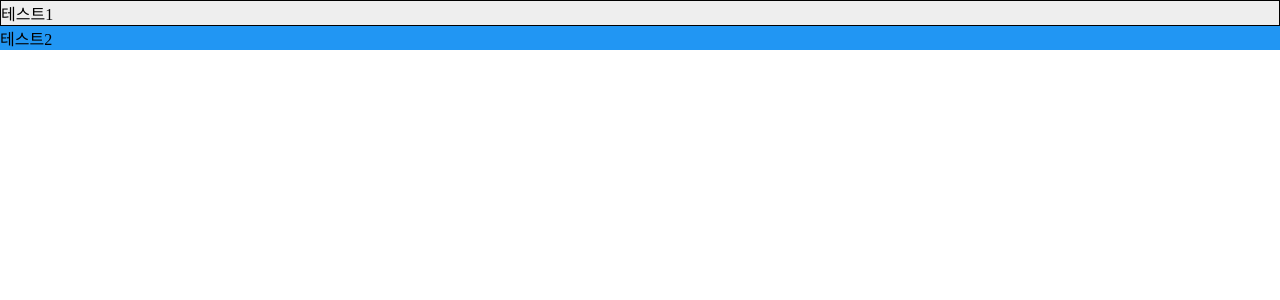
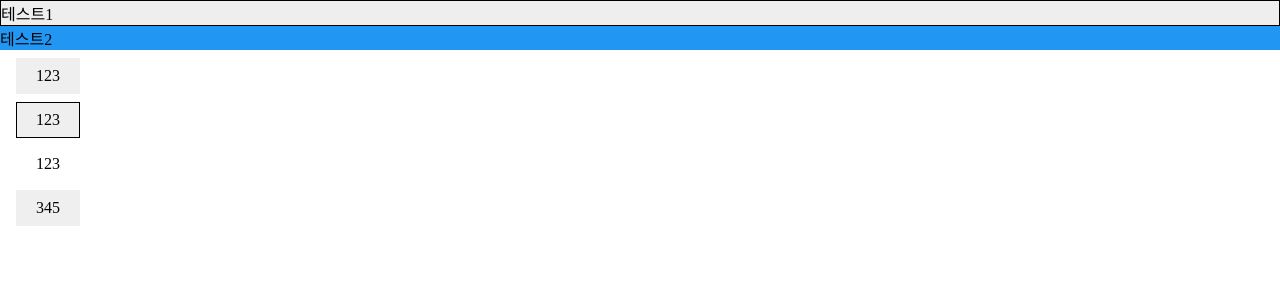
Before and after one commit to es6frontendstudy2021/cheese-ui-component, a React (Create React App) app: page / in a window 1280 px wide. Shown: the top 300 px of the page. Built offline with nearby package versions, Linux system fonts and the light colour scheme.

Commit message:
feat: init button component

```diff
--- a/src/App.jsx
+++ b/src/App.jsx
@@ -1,5 +1,6 @@
 import styled from '@emotion/styled';
 import React from 'react';
+import { Button } from './components/Button';
 
 const Test1 = styled.div`
   border: 1px solid black;
@@ -15,6 +16,10 @@ function App() {
     <div className="App">
       <Test1>테스트1</Test1>
       <Test2>테스트2</Test2>
+      <Button type="contained">123</Button>
+      <Button type="outlined">123</Button>
+      <Button type="texted">123</Button>
+      <Button>345</Button>
     </div>
   );
 }
--- a/src/asset/style/globalStyle.jsx
+++ b/src/asset/style/globalStyle.jsx
@@ -82,6 +82,7 @@ const resetCss = css`
   time,
   mark,
   audio,
+  button,
   video {
     margin: 0;
     padding: 0;
@@ -89,6 +90,7 @@ const resetCss = css`
     font-size: 100%;
     font: inherit;
     vertical-align: baseline;
+    outline:none;
   }
 
   a:link {
--- /dev/null
+++ b/src/components/Button/Button.jsx
@@ -0,0 +1,69 @@
+import { css } from '@emotion/react';
+import styled from '@emotion/styled';
+
+const Button = ({ type, onClick, children }) => {
+  return (
+    <CustomButton type={type} onClick={onClick}>
+      {children}
+    </CustomButton>
+  );
+};
+
+const contained = css`
+  :hover {
+    color: #fff;
+    background-color: black;
+  }
+  :active {
+    background-color: blue;
+  }
+  :disable {
+    background-color: #fff;
+  }
+`;
+
+const texted = css`
+  padding: 0px 8px;
+  background: none;
+  :hover {
+    color: #fff;
+  }
+`;
+
+const outlined = css`
+  border: 1px solid black;
+
+  :hover {
+    color: #fff;
+    background-color: black;
+  }
+  :active {
+    background-color: blue;
+  }
+  :disable {
+    background-color: #fff;
+  }
+`;
+
+const buttonTypeStyle = {
+  contained,
+  texted,
+  outlined,
+};
+
+const CustomButton = styled.button`
+  box-sizing: border-box;
+  display: flex;
+  min-width: 64px;
+  min-height: 36px;
+  align-items: center;
+  justify-content: center;
+  margin: 8px 16px;
+  padding: 0px 16px;
+  border: none;
+
+  ${({ type }) => buttonTypeStyle[type]}
+`;
+
+export { Button };
+export default Button;
--- /dev/null
+++ b/src/components/Button/index.js
@@ -0,0 +1 @@
+export * from './Button';
```
